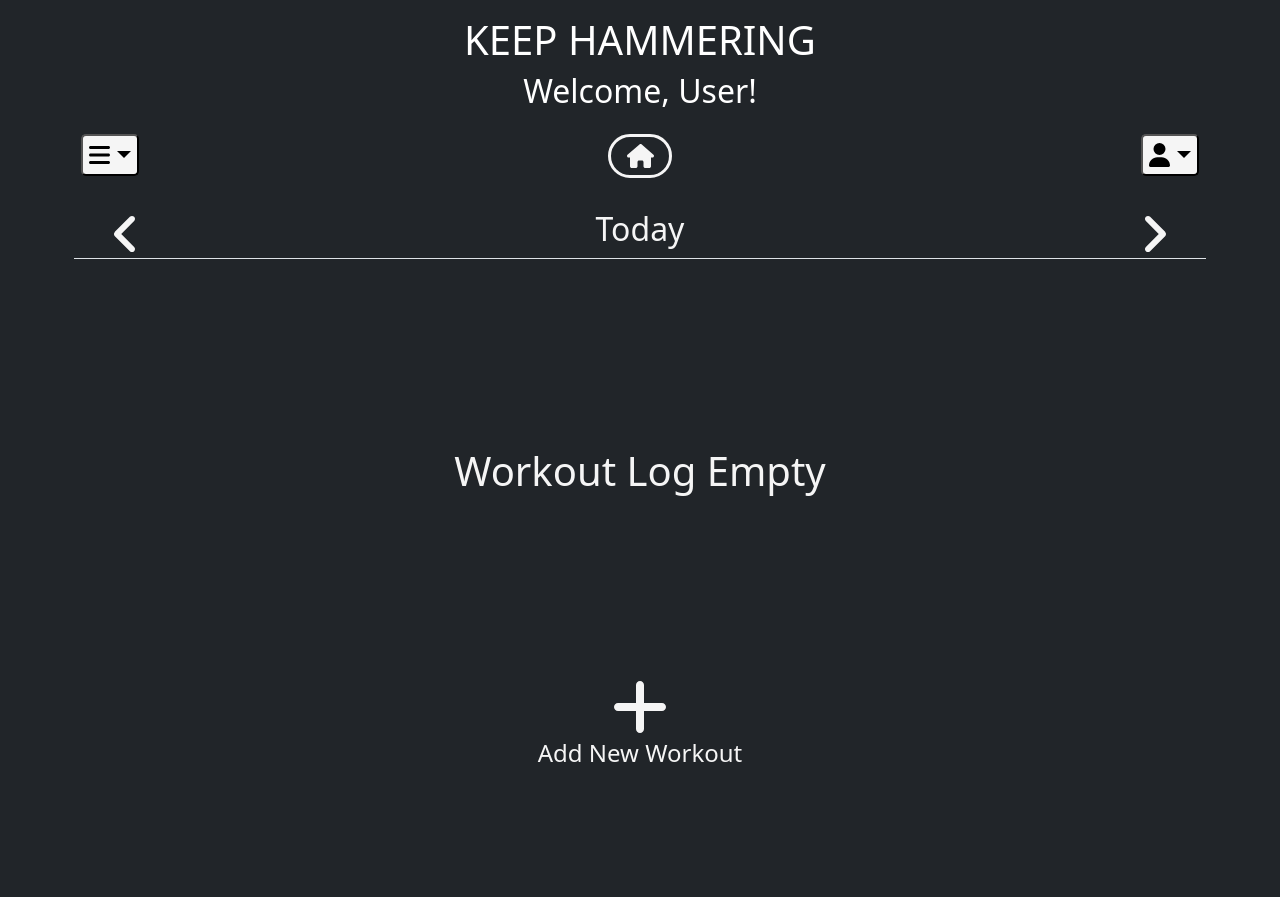
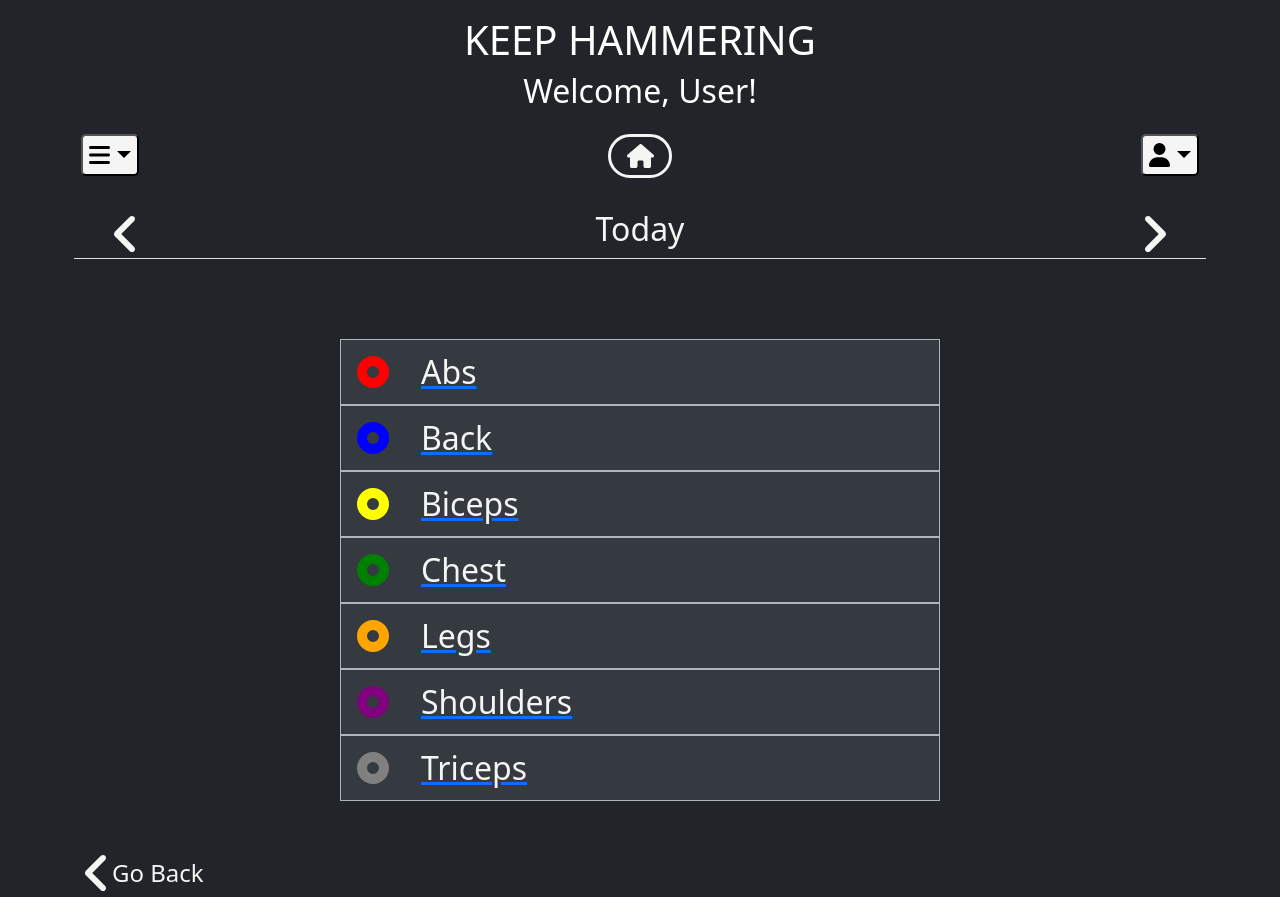
Before and after one commit to decodeimre/KEEP-HAMMERING, a React (Vite) app in the folder frontend/: page /workoutLog/targetMuscleList in a window 1280 px wide. Before the commit the page ends 800 px from the top, so only its background shows below. Built offline with nearby package versions, Linux system fonts and the light colour scheme.

Commit message:
navigation updated

```diff
--- a/frontend/src/components/ExerciseList.jsx
+++ b/frontend/src/components/ExerciseList.jsx
@@ -2,6 +2,7 @@ import { useEffect, useState } from "react";
 import { ListGroup, ListGroupItem } from "react-bootstrap";
 
 import { useParams, Link } from "react-router-dom";
+import GoBackButton from "./GoBackButton";
 
 export default function ExerciseList() {
 
@@ -22,13 +23,17 @@ export default function ExerciseList() {
     fetchExercises()
   }, [muscle]);
 
-  return (
-    <>
-      <ListGroup>
+  return <>
+      <ListGroup className="target-muscle-list">
       {exercises.map((exercise, index) => {
-        return <ListGroupItem key={index}>{exercise.name}</ListGroupItem>
+        return <>
+        <Link to={`/workoutLog/targetMuscleList/${muscle}/exercises`}>
+        <ListGroupItem action variant="dark" className="target-muscle-item" key={index}>{exercise.name}</ListGroupItem>
+        </Link>
+        </>
       })}
       </ListGroup>
+      <GoBackButton/>
     </>
-  );
+
 }
--- /dev/null
+++ b/frontend/src/components/GoBackButton.jsx
@@ -0,0 +1,27 @@
+import { useNavigate } from "react-router-dom";
+import { Container, Row } from "react-bootstrap";
+import { FontAwesomeIcon } from "@fortawesome/react-fontawesome";
+// Import the FontAwesome library
+import { library } from "@fortawesome/fontawesome-svg-core";
+
+// Import the specific icons
+import { faAngleLeft } from "@fortawesome/free-solid-svg-icons";
+
+// Add the imported icons to the library
+library.add(faAngleLeft);
+
+export default function GoBackButton () {
+    const navigate = useNavigate();
+
+    const handleGoBack = () => {
+      navigate(-1)
+    }
+    return <Container>
+          <Row className="mt-5">
+            <div onClick={handleGoBack} className="button btn-back">
+              <FontAwesomeIcon icon="angle-left" size="2x" />
+              Go Back
+            </div>
+          </Row>
+        </Container>
+  }
--- a/frontend/src/components/TargetMuscleList.jsx
+++ b/frontend/src/components/TargetMuscleList.jsx
@@ -1,5 +1,6 @@
 import { Link } from "react-router-dom";
 import { ListGroup, Container, Row } from "react-bootstrap";
+import GoBackButton from './GoBackButton.jsx'
 import { FontAwesomeIcon } from "@fortawesome/react-fontawesome";
 // Import the FontAwesome library
 import { library } from "@fortawesome/fontawesome-svg-core";
@@ -11,76 +12,50 @@ import { faCircleDot, faAngleLeft } from "@fortawesome/free-solid-svg-icons";
 library.add(faCircleDot, faAngleLeft);
 
 function TargetMuscleList() {
+  //for now working with fixed array of muscle and color - later putting it into the data (targetMuscle gets fixed color)
+  const muscleArray = [
+    "Abs",
+    "Back",
+    "Biceps",
+    "Chest",
+    "Legs",
+    "Shoulders",
+    "Triceps",
+  ];
+  const colorArray = [
+    "red",
+    "blue",
+    "yellow",
+    "green",
+    "orange",
+    "purple",
+    "grey",
+  ];
+
   return (
     <>
       <Container>
         <ListGroup className="target-muscle-list">
-          <Link to={`/workoutLog/targetMuscleList/Abs`}>
-          <ListGroup.Item action variant="dark" className="target-muscle-item">
-            <FontAwesomeIcon
-              icon="fa-solid fa-circle-dot"
-              style={{ color: "red", marginRight: "2rem" }}
-              />
-            Abs
-          </ListGroup.Item>
-              </Link>
+          {muscleArray.map((muscle, index) => {
+            return (
+              <Link key={index} to={`/workoutLog/targetMuscleList/Abs`}>
                 <ListGroup.Item
                   action
-            bg-color=""
                   variant="dark"
                   className="target-muscle-item"
                 >
                   <FontAwesomeIcon
                     icon="fa-solid fa-circle-dot"
-              style={{ color: "blue", marginRight: "2rem" }}
+                    style={{ color: colorArray[index], marginRight: "2rem", textDecoration: "none" }}
                   />
-            Back
+                  {muscle}
                 </ListGroup.Item>
-          <ListGroup.Item action variant="dark" className="target-muscle-item">
-            <FontAwesomeIcon
-              icon="fa-solid fa-circle-dot"
-              style={{ color: "yellow", marginRight: "2rem" }}
-            />
-            Biceps
-          </ListGroup.Item>
-          <ListGroup.Item action variant="dark" className="target-muscle-item">
-            <FontAwesomeIcon
-              icon="fa-solid fa-circle-dot"
-              style={{ color: "green", marginRight: "2rem" }}
-            />
-            Chest
-          </ListGroup.Item>
-          <ListGroup.Item action variant="dark" className="target-muscle-item">
-            <FontAwesomeIcon
-              icon="fa-solid fa-circle-dot"
-              style={{ color: "orange", marginRight: "2rem" }}
-            />
-            Legs
-          </ListGroup.Item>
-          <ListGroup.Item action variant="dark" className="target-muscle-item">
-            <FontAwesomeIcon
-              icon="fa-solid fa-circle-dot"
-              style={{ color: "purple", marginRight: "2rem" }}
-            />
-            Shoulders
-          </ListGroup.Item>
-          <ListGroup.Item action variant="dark" className="target-muscle-item">
-            <FontAwesomeIcon
-              icon="fa-solid fa-circle-dot"
-              style={{ color: "grey", marginRight: "2rem" }}
-            />
-            Triceps
-          </ListGroup.Item>
+              </Link>
+            );
+          })}
         </ListGroup>
       </Container>
-      <Container>
-        <Row className="mt-5">
-          <div className="button btn-back">
-            <FontAwesomeIcon icon="angle-left" size="2x" />
-            Go Back
-          </div>
-        </Row>
-      </Container>
+     <GoBackButton/>
     </>
   );
 }
--- a/frontend/src/components/WorkoutDisplay.jsx
+++ b/frontend/src/components/WorkoutDisplay.jsx
@@ -1,5 +1,4 @@
-import TargetMuscleList from "./TargetMuscleList.jsx";
-import { useState } from "react";
+import { useState, useEffect } from "react";
 import { useLocation, useNavigate, Outlet } from "react-router-dom";
 import { Row, Col, Container } from "react-bootstrap";
 import { FontAwesomeIcon } from "@fortawesome/react-fontawesome";
@@ -15,6 +14,14 @@ export function WorkoutDisplay() {
   const [isNewWorkout, setIsNewWorkout] = useState(false);
   const navigate = useNavigate();
   const location = useLocation();
+
+  useEffect(() => {
+    if (location.pathname === "/workoutLog") {
+      setIsNewWorkout(false);
+    } else {
+      setIsNewWorkout(true);
+    }
+  }, [location.pathname]);
 
   const handleAddWorkoutClick = () => {
     setIsNewWorkout(true);
```
Also changed, not shown: 1 other file (tests, documents, lock files or other folders). Lines whose indentation alone changed are shown as unchanged.
